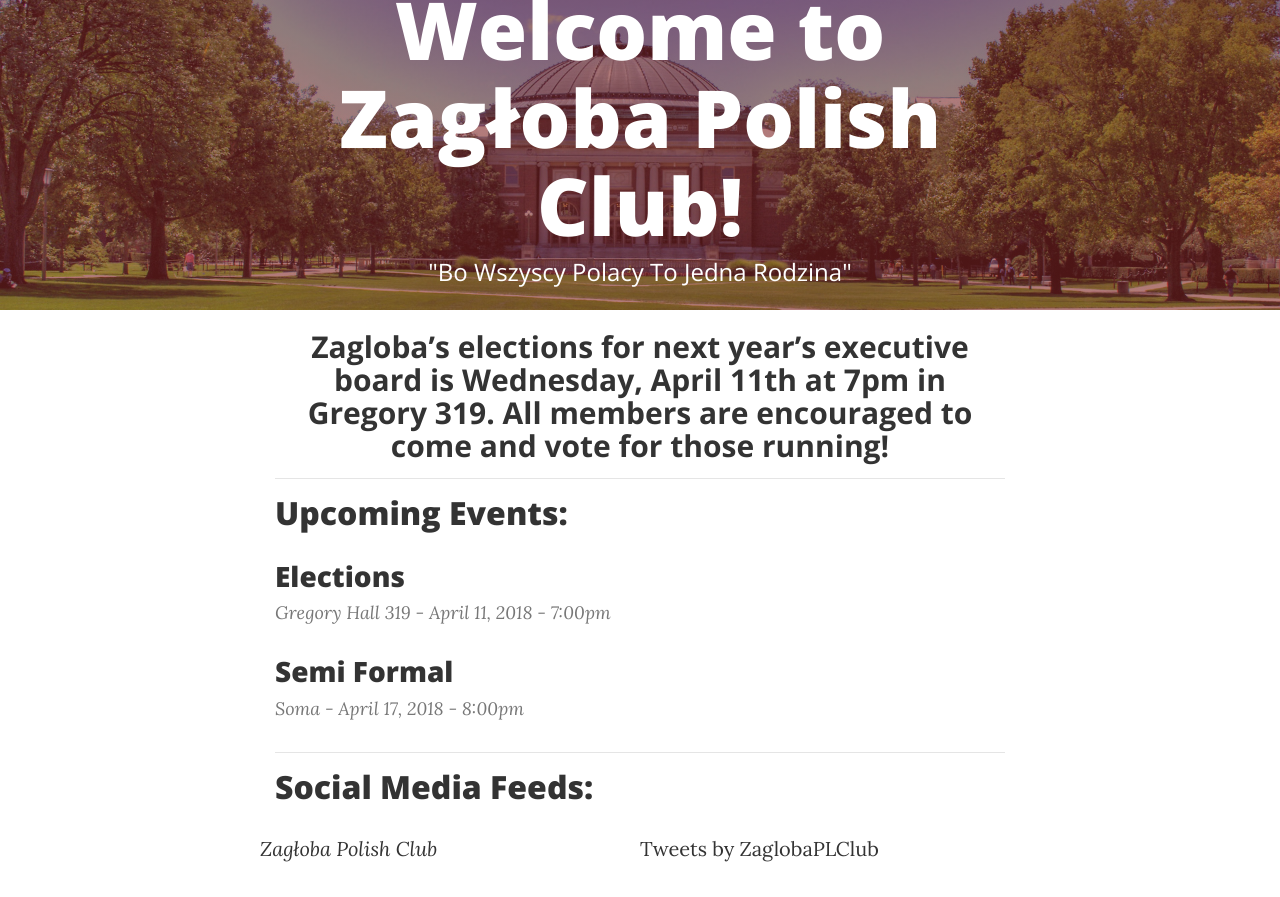
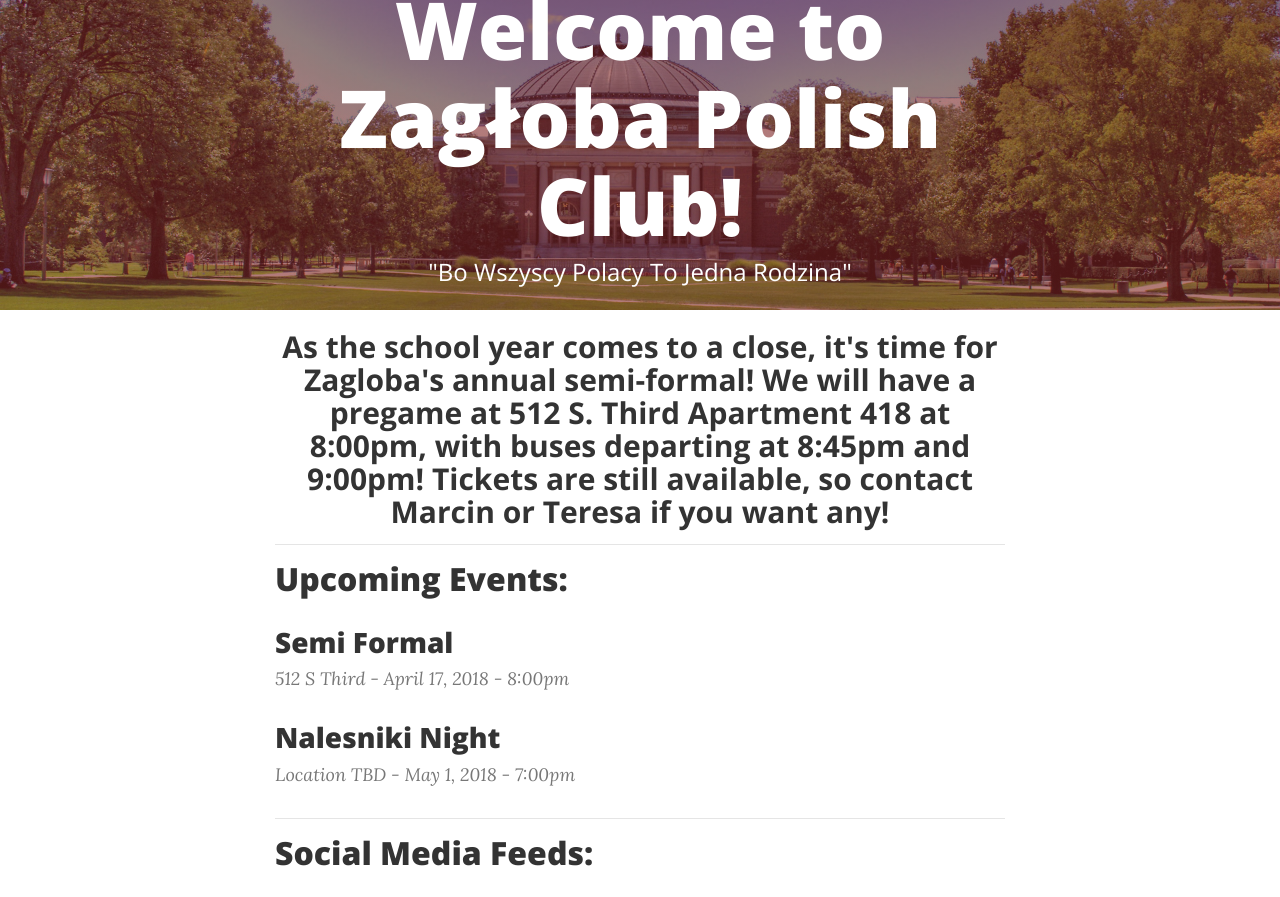
Before and after one commit to ZaglobaWebmaster/zagloba-website, a plain HTML site: page index.html in a window 1280 px wide. Shown: the part 90-987 px from the top of the page. Drawn offline with nearby package versions, Linux system fonts and the light colour scheme; a script that the page names is missing.

Commit message:
Update index.html

```diff
--- a/index.html
+++ b/index.html
@@ -94,21 +94,21 @@
       <div class="row">
         <div class="col-lg-8 col-md-10 mx-auto">
           <h2 class="section-heading" style="margin-top: 20px; text-align: center; font-size: 30px;">
-		    Zagloba’s elections for next year’s executive board is Wednesday, April 11th at 7pm in Gregory 319. All members are encouraged to come and vote for those running!
+		    As the school year comes to a close, it's time for Zagloba's annual semi-formal! We will have a pregame at 512 S. Third Apartment 418 at 8:00pm, with buses departing at 8:45pm and 9:00pm! Tickets are still available, so contact Marcin or Teresa if you want any!
 		  </h2>
           <hr>
           <div class="post-preview">
             <h2 class="post-title" style="margin-bottom: 30px">
               Upcoming Events:
             <h3 class="post-subtitle">
-              Elections
-            </h3>
-            <p class="post-meta">Gregory Hall 319 - April 11, 2018 - 7:00pm</p>
-            </h2>
-            <h3 class="post-subtitle">
               Semi Formal
             </h3>
-            <p class="post-meta">Soma - April 17, 2018 - 8:00pm</p>
+            <p class="post-meta">512 S Third - April 17, 2018 - 8:00pm</p>
+            <h3 class="post-subtitle">
+              Nalesniki Night
+            </h3>
+            <p class="post-meta">Location TBD - May 1, 2018 - 7:00pm</p>
+            </h2>
           </div>
           <hr>
           <h2 class="post-title" style="margin-bottom: 30px">
```
